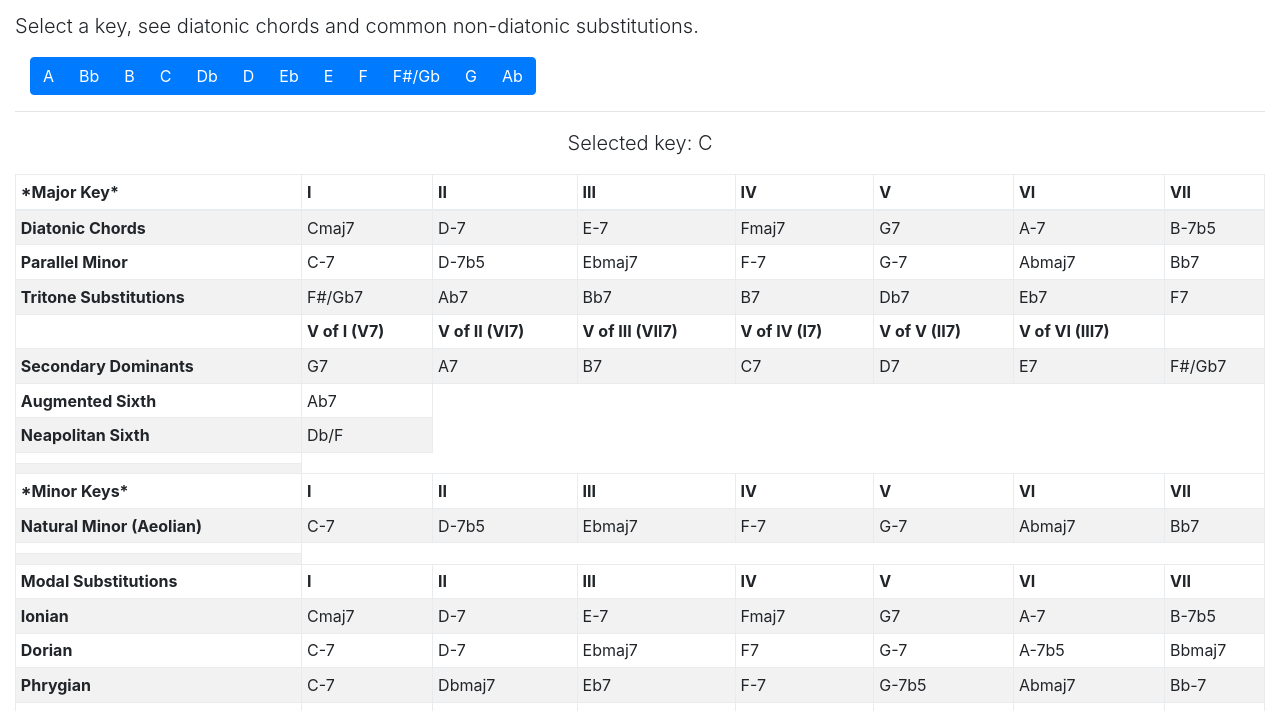
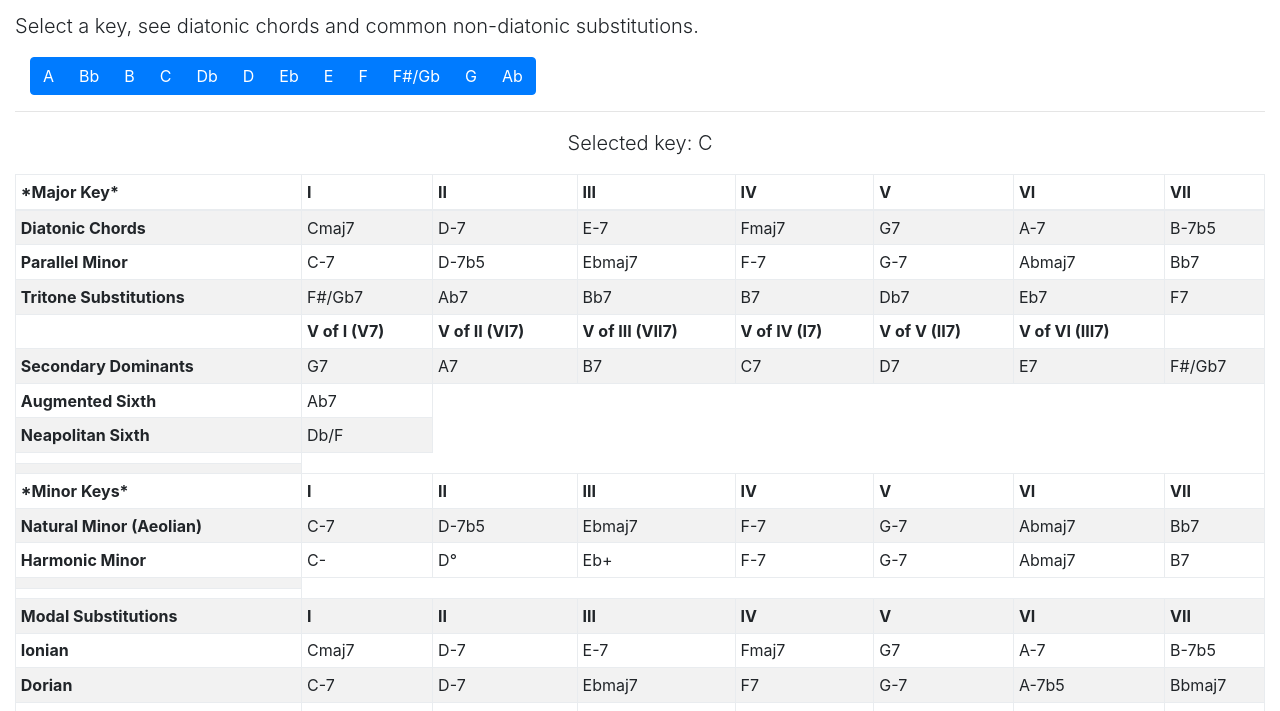
Before and after one commit to jstrassburg/chord-theory, a plain HTML site: page index.html in a window 1280 px wide. Shown: the part 89-800 px from the top of the page. Drawn offline with nearby package versions, Linux system fonts and the light colour scheme.

Commit message:
harmonic minor

```diff
--- a/app.js
+++ b/app.js
@@ -36,6 +36,13 @@ angular.module('app', [])
         return $scope.scale($scope.keyIndex + 7, 0, steps, decorators);
     };
 
+    $scope.harmonicMinorScale = function(){
+        var steps = [2,2,1,3,2,2,1];
+        var decorators = ['+', '-7', '-7', 'maj7', '7', '-', '°'];
+
+        return $scope.scale($scope.keyIndex, 5, steps, decorators);
+    };
+
     $scope.tritoneSubstitutions = function(){
         var steps = [2,2,1,2,2,2,1];
         var decorators = ['7', '7', '7', '7', '7', '7', '7'];
--- a/index.html
+++ b/index.html
@@ -102,6 +102,10 @@
                     <td ng-repeat="chord in majorScale(5)">{{chord}}</td>
                 </tr>
                 <tr>
+                    <th>Harmonic Minor</th>
+                    <td ng-repeat="chord in harmonicMinorScale()">{{chord}}</td>
+                </tr>
+                <tr>
                     <th></th>
                 </tr>
                 <tr>
```
Also changed, not shown: 2 other files.
